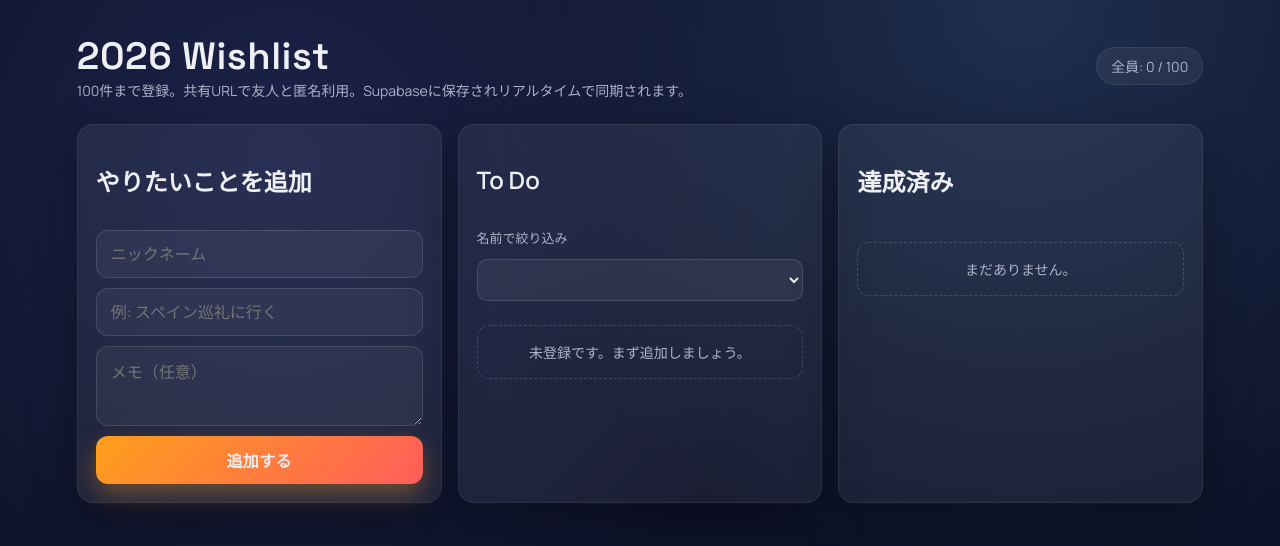
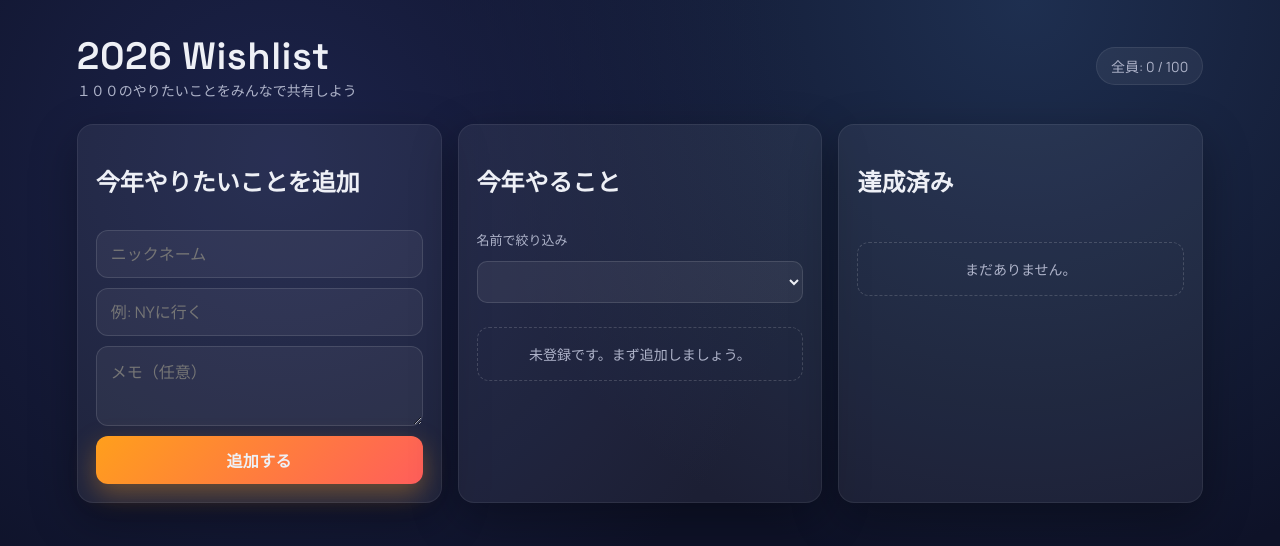
Before and after one commit to mahoko0527-maker/wishlist, a plain HTML site: page index.html in a window 1280 px wide. Drawn offline with nearby package versions, Linux system fonts and the light colour scheme; no server answers.

Commit message:
メッセージ

```diff
--- a/index.html
+++ b/index.html
@@ -2,7 +2,7 @@
 <html lang="ja">
 <head>
   <meta charset="UTF-8" />
-  <title>2026 Wishlist</title>
+  <title>The hundred ―2026</title>
   <link rel="preconnect" href="https://fonts.googleapis.com">
   <link rel="preconnect" href="https://fonts.gstatic.com" crossorigin>
   <link href="https://fonts.googleapis.com/css2?family=Space+Grotesk:wght@500;600&family=Manrope:wght@400;600&display=swap" rel="stylesheet">
@@ -14,24 +14,25 @@
   <header>
     <div>
       <h1>2026 Wishlist</h1>
-      <div class="meta">100件まで登録。共有URLで友人と匿名利用。Supabaseに保存されリアルタイムで同期されます。</div>
+      <div class="meta">１００のやりたいことをみんなで共有しよう
+      </div>
     </div>
     <div class="badge"><span id="current-name">全員</span>: <span id="todo-count">0</span> / <span id="max-count">100</span></div>
   </header>
 
   <section class="grid">
     <div class="card">
-      <h2>やりたいことを追加</h2>
+      <h2>今年やりたいことを追加</h2>
       <form id="wish-form">
         <input id="who" placeholder="ニックネーム" required maxlength="40" />
-        <input id="title" placeholder="例: スペイン巡礼に行く" required maxlength="80" />
+        <input id="title" placeholder="例: NYに行く" required maxlength="80" />
         <textarea id="note" placeholder="メモ（任意）" maxlength="240"></textarea>
         <button type="submit">追加する</button>
       </form>
     </div>
 
     <div class="card">
-      <h2>To Do</h2>
+      <h2>今年やること</h2>
       <div class="muted">名前で絞り込み</div>
       <select id="name-filter"></select>
       <div class="list" id="todo-list"></div>
```
